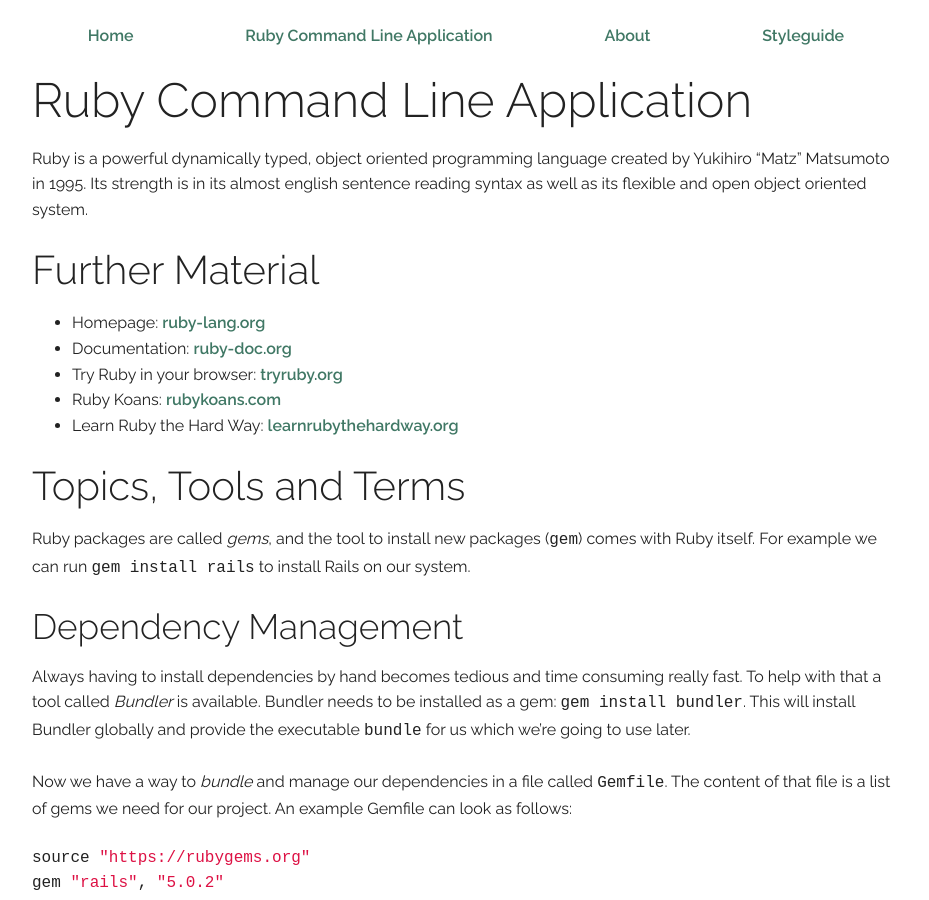
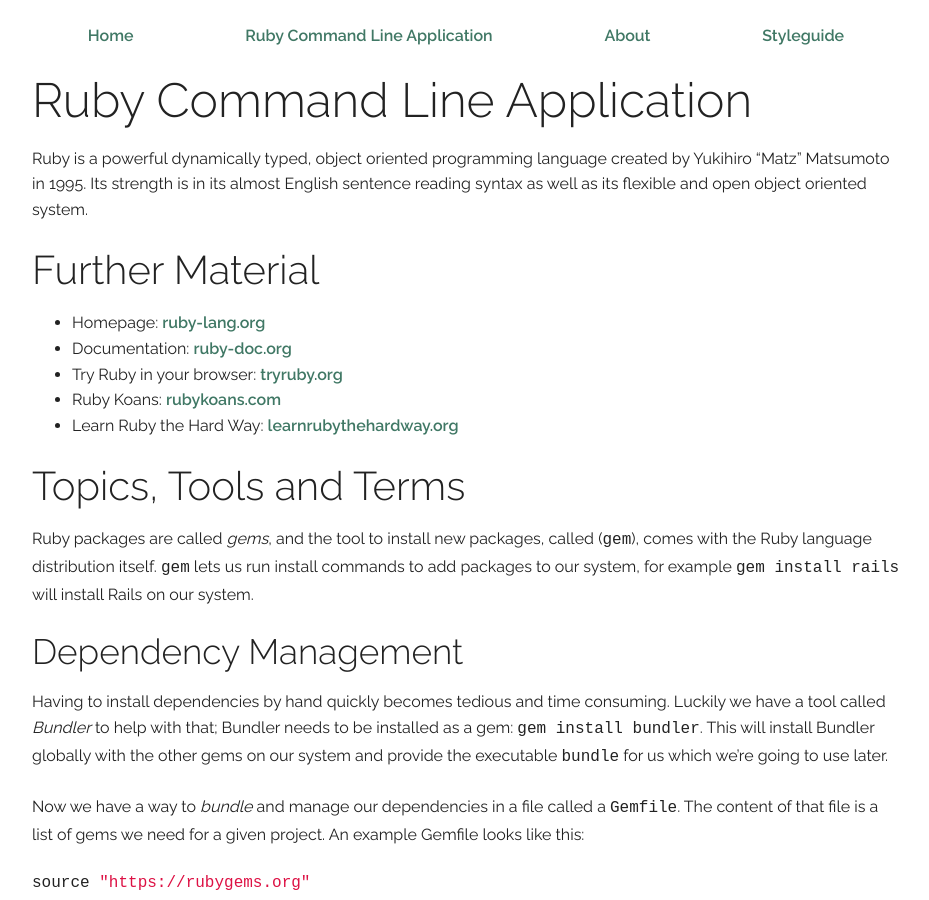
Before and after one commit to vanilla-project/vanilla-project.guide, a Jekyll site: the page built from _guides/ruby/command-line.md, in a window 1280 px wide and 900 px high. Shown: the whole window, without its empty margins (174-1103 px from the left). Built offline with Jekyll 4.4.1, drawn with Linux system fonts in a browser that asks for light colours.

Commit message:
Various language changes to ruby command line description

```diff
--- a/_guides/ruby/command-line.md
+++ b/_guides/ruby/command-line.md
@@ -4,7 +4,7 @@ date: 2017-04-09
 ---
 
 Ruby is a powerful dynamically typed, object oriented programming language created by Yukihiro &ldquo;Matz&rdquo; Matsumoto in 1995.
-Its strength is in its almost english sentence reading syntax as well as its flexible and open object oriented system.
+Its strength is in its almost English sentence reading syntax as well as its flexible and open object oriented system.
 
 
 ## Further Material
@@ -18,20 +18,19 @@ Its strength is in its almost english sentence reading syntax as well as its fle
 
 ## Topics, Tools and Terms
 
-Ruby packages are called _gems_, and the tool to install new packages (`gem`) comes with Ruby itself.
-For example we can run `gem install rails` to install Rails on our system.
+Ruby packages are called _gems_, and the tool to install new packages, called (`gem`), comes with the Ruby language distribution itself.
+`gem` lets us run install commands to add packages to our system, for example `gem install rails` will install Rails on our system.
 
 
 ### Dependency Management
 
-Always having to install dependencies by hand becomes tedious and time consuming really fast.
-To help with that a tool called _Bundler_ is available.
-Bundler needs to be installed as a gem: `gem install bundler`.
-This will install Bundler globally and provide the executable `bundle` for us which we're going to use later.
+Having to install dependencies by hand quickly becomes tedious and time consuming.
+Luckily we have a tool called _Bundler_ to help with that; Bundler needs to be installed as a gem: `gem install bundler`.
+This will install Bundler globally with the other gems on our system and provide the executable `bundle` for us which we're going to use later.
 
-Now we have a way to _bundle_ and manage our dependencies in a file called `Gemfile`.
-The content of that file is a list of gems we need for our project.
-An example Gemfile can look as follows:
+Now we have a way to _bundle_ and manage our dependencies in a file called a `Gemfile`.
+The content of that file is a list of gems we need for a given project.
+An example Gemfile looks like this:
 
 {% highlight ruby %}
 source "https://rubygems.org"
```
